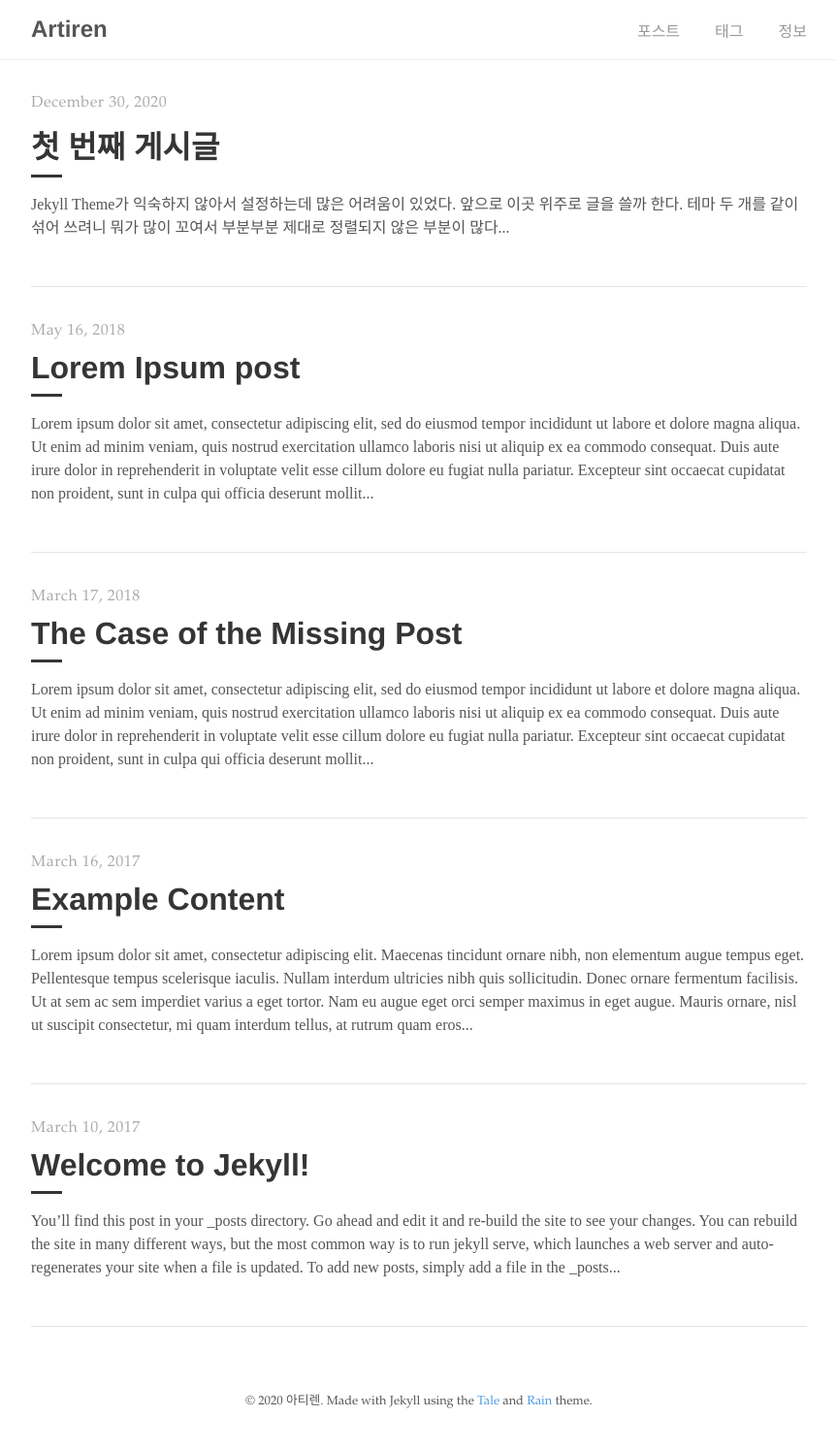
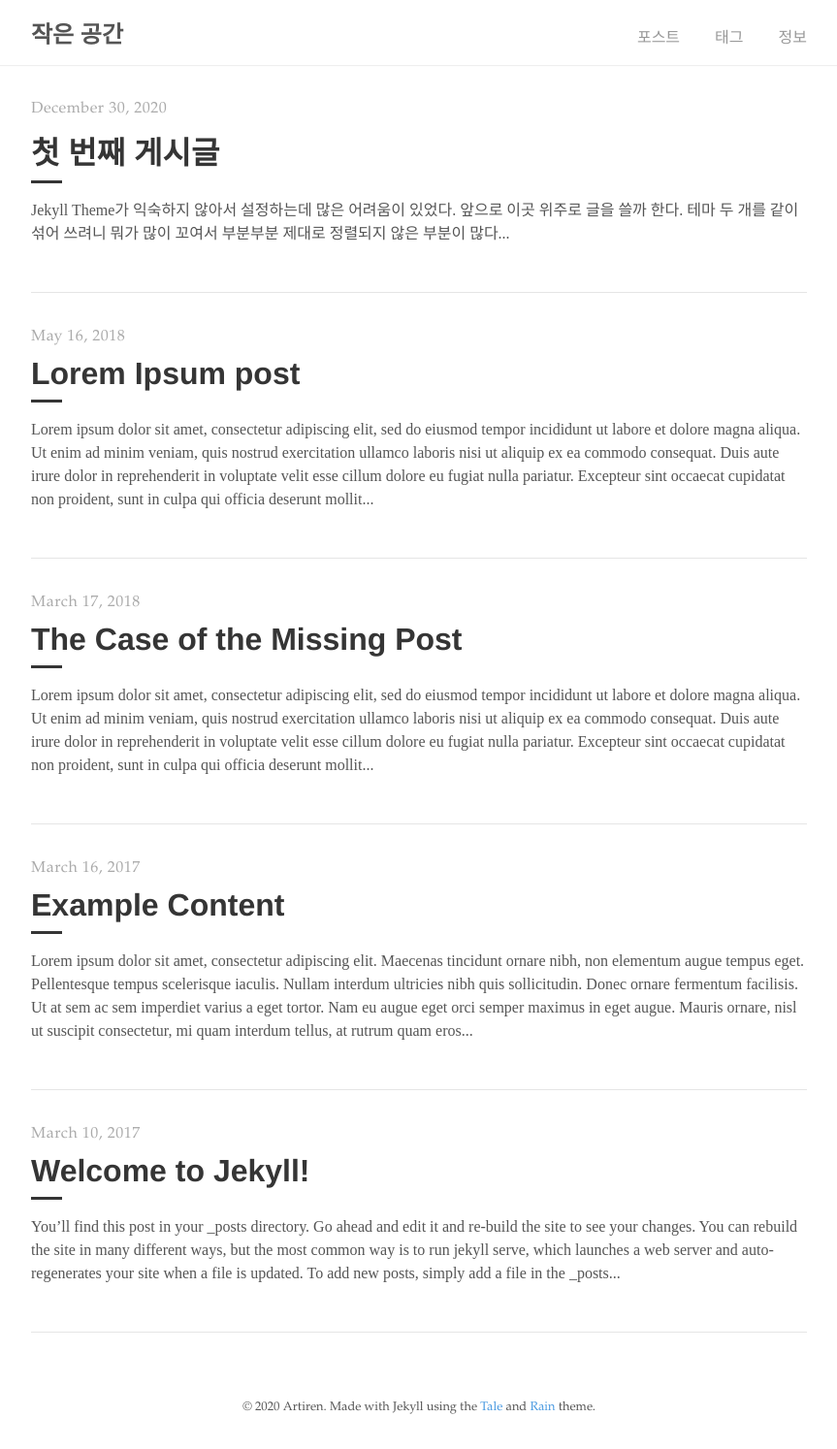
Before and after one commit to artiren012/artiren012.github.io, a Jekyll site: the page built from index.html, in a window 1280 px wide. Shown: the whole page at 97% size, without its empty margins (208-1071 px from the left). Built offline with Jekyll 4.4.1, drawn with Linux system fonts in a browser that asks for light colours; nearby versions of some CDN libraries; the list of posts is cut into pages by our own code.

Commit message:
Update information

```diff
--- a/404.html
+++ b/404.html
@@ -5,11 +5,11 @@
 ---
 
 <div class="notfound">
-  <h1 class="notfound-error">404: Page not found</h1>
+  <h1 class="notfound-error">[404] 페이지를 찾을 수 없어요!</h1>
   <div class="notfound-line"></div>
   <p class="notfound-message">
-    Oops! We can't seem to find the page you are looking for. Let's
-    <a href="{{ site.baseurl }}/">head back home</a>.
+    앗! 찾으시려는 페이지는 존재하지 않는 페이지에요.<br>
+    <a href="{{ site.baseurl }}/">메인으로 돌아가기!</a>
   </p>
   <p></p>
 </div>
--- a/_config.yml
+++ b/_config.yml
@@ -1,11 +1,11 @@
 # Site settings
-title:          Artiren
+title:          작은 공간
 description:    "아티렌의 블로그이에요!"
 url:            https://github.com/artiren012/artiren012.github.io
 
 # Author
 author:
-  name:         아티렌
+  name:         Artiren
   email:
   url:          https:/artiren.me
 
```
